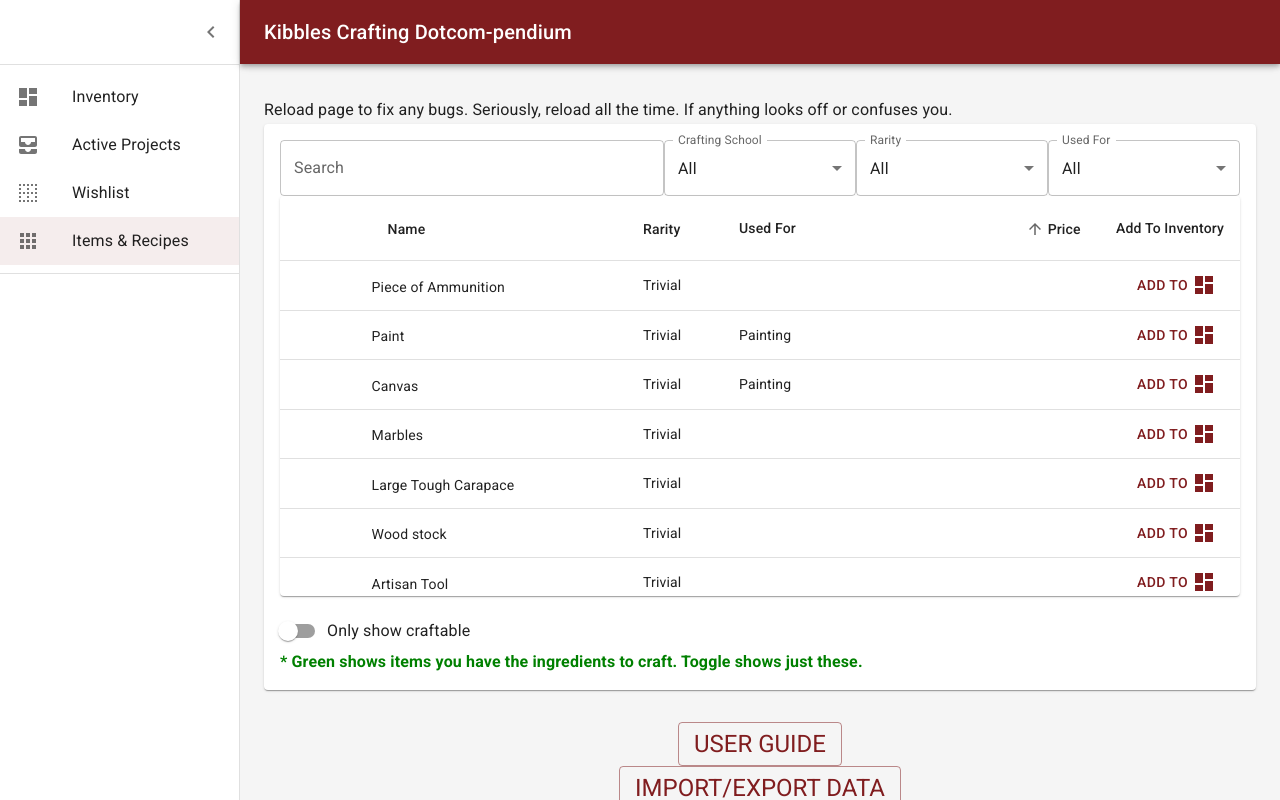
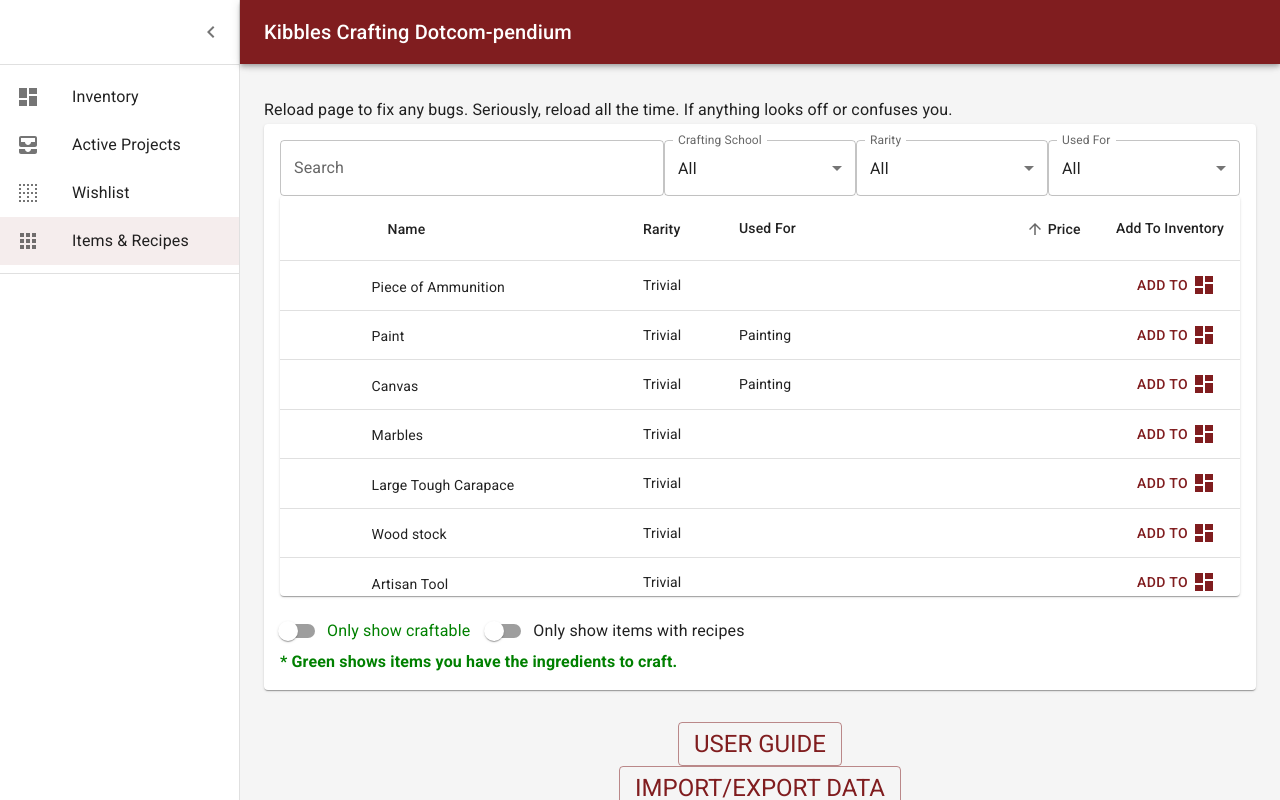
Before and after one commit to t-tran-dev/kibbles-crafting-dot-com-pendium, a React (Create React App) app: page / in a window 1280 px wide. Built offline with nearby package versions, Linux system fonts and the light colour scheme.

Commit message:
Add recipe filter

```diff
--- a/src/dashboard/tables/RecipeTable.tsx
+++ b/src/dashboard/tables/RecipeTable.tsx
@@ -234,6 +234,7 @@ export default function EnhancedTable({inventory, inventoryData, craftable, proj
     const [order, setOrder] = React.useState<Order>('asc');
     const [orderBy, setOrderBy] = React.useState<keyof ItemData>('priceCp');
     const [craftableOnly, setCraftableOnly] = React.useState(false);
+    const [recipeOnly, setRecipeOnly] = React.useState(false);
     const [search, setSearch] = useState("")
     const [rarity, setRarity] = useState("all")
     const [school, setSchool] = useState("all")
@@ -256,6 +257,7 @@ export default function EnhancedTable({inventory, inventoryData, craftable, proj
     if (viewState == "projects"&& originalRows.length != projectData.length) {
         setOriginalRows(setRows(projectData));
         setCraftableOnly(false);
+        setRecipeOnly(false);
     }
     if(viewState == "items"  && originalRows.length != itemData.itemList.length) {
         setOriginalRows(setRows(itemData.itemList));
@@ -277,7 +279,8 @@ export default function EnhancedTable({inventory, inventoryData, craftable, proj
                     && (school == "all" || row.school.toLowerCase().includes(school.toLowerCase()))
                     && (rarity == "all" || row.rarity.toLowerCase() == rarity.toLowerCase())
                     && (usedFor == "all" || row.usedFor.toLowerCase().includes(usedFor.toLowerCase()))
-                    && (!craftableOnly || craftable.get(row.id))) {
+                    && (!craftableOnly || craftable.get(row.id))
+                    && (!recipeOnly || row.school)) {
                     return row;
                 }
             }
@@ -287,6 +290,9 @@ export default function EnhancedTable({inventory, inventoryData, craftable, proj
 
     const handleChangeCraftable = (event: React.ChangeEvent<HTMLInputElement>) => {
         setCraftableOnly(event.target.checked);
+    };
+    const handleChangeRecipe = (event: React.ChangeEvent<HTMLInputElement>) => {
+        setRecipeOnly(event.target.checked);
     };
 
     // get the children to be renderd
@@ -313,7 +319,7 @@ export default function EnhancedTable({inventory, inventoryData, craftable, proj
     }, [
         rowHeight,
         scrollPosition,
-        order, orderBy, search, rarity, usedFor, school, craftableOnly, originalRows, forceUpdate
+        order, orderBy, search, rarity, usedFor, school, craftableOnly, originalRows, forceUpdate, recipeOnly
     ]);
 
     const onScroll = React.useMemo(
@@ -430,12 +436,16 @@ export default function EnhancedTable({inventory, inventoryData, craftable, proj
                 </TableContainer>
             </Paper>
             <div style={viewState == "projects" ? { display: 'none' } : {}}>
-                <FormControlLabel
+                <FormControlLabel style={{color: 'green'}}
                     control={<Switch checked={craftableOnly} onChange={handleChangeCraftable} />}
                     label="Only show craftable"
                 />
+                <FormControlLabel
+                    control={<Switch checked={recipeOnly} onChange={handleChangeRecipe} />}
+                    label="Only show items with recipes"
+                />
                 <Typography style={{color: 'green', fontWeight: 'bold'}}>
-                    * Green shows items you have the ingredients to craft. Toggle shows just these.
+                    * Green shows items you have the ingredients to craft.
                 </Typography>
             </div>
         </Box>
```
